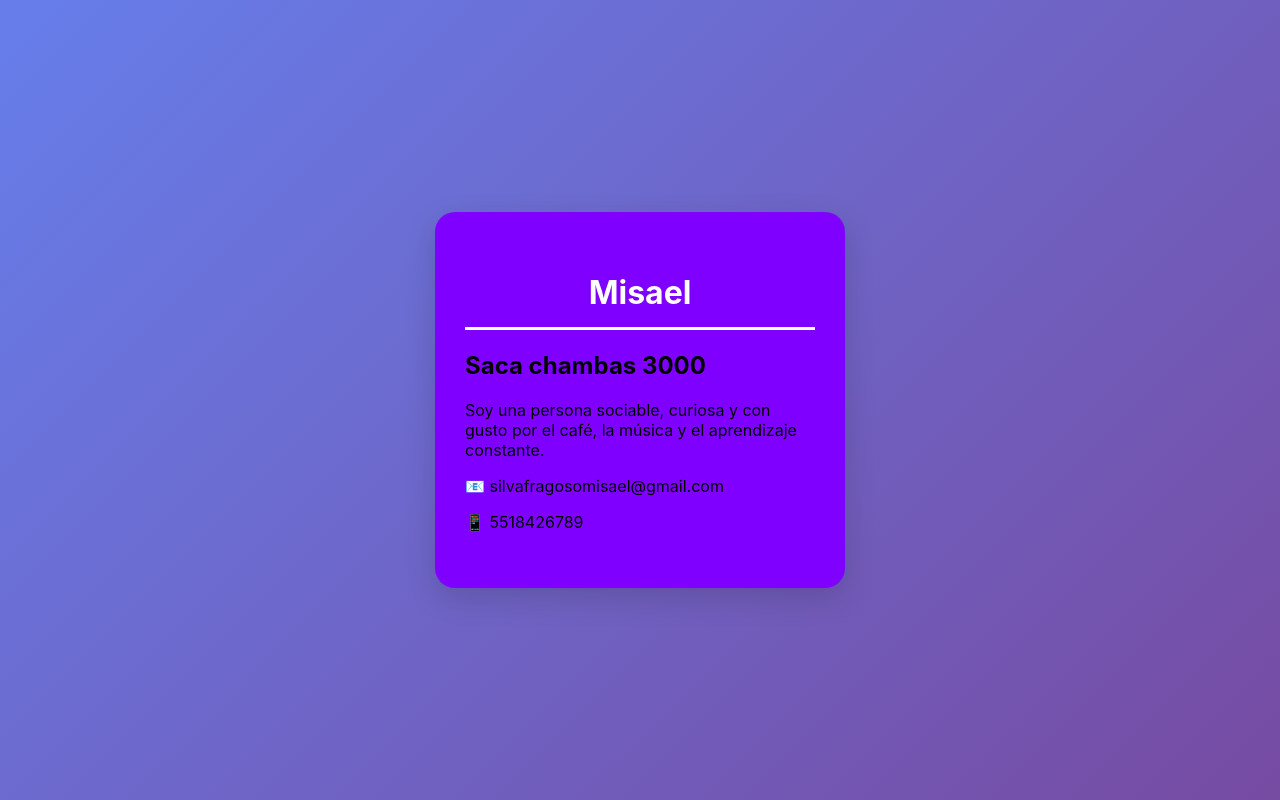
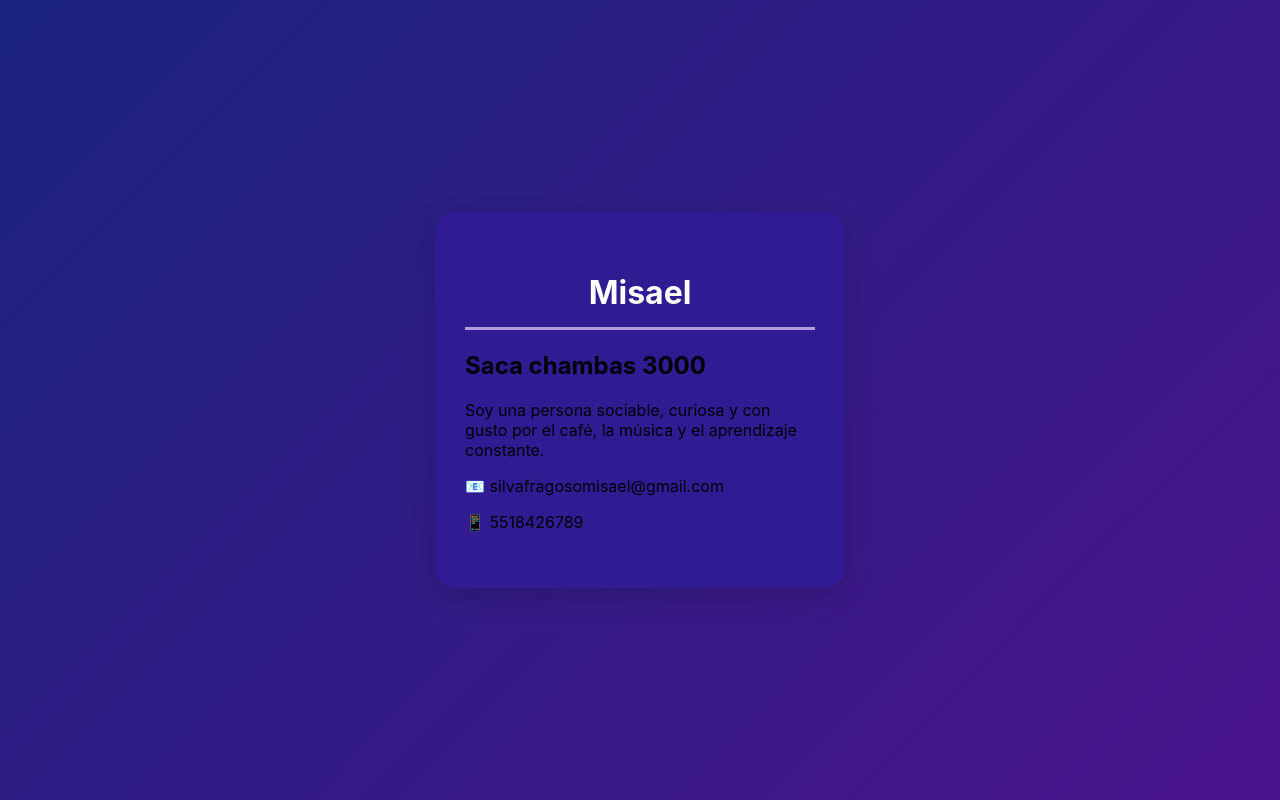
Before and after one commit to CUYORITO/Actividades_programacion_Web, a plain HTML site: page index.html in a window 1280 px wide. Drawn offline with Linux system fonts and the light colour scheme.

Commit message:
Update index.html

```diff
--- a/index.html
+++ b/index.html
@@ -7,7 +7,7 @@
     <style>
         body {
             font-family: 'Inter', sans-serif;
-            background: linear-gradient(135deg, #667eea, #764ba2);
+            background: linear-gradient(135deg, #1a237e, #4a148c); /* azul oscuro a violeta */
             display: flex;
             justify-content: center;
             align-items: center;
@@ -15,7 +15,7 @@
             margin: 0;
         }
         .tarjeta {
-            background: #8000FF;
+            background: #311b92; /* violeta oscuro */
             width: 350px;
             border-radius: 20px;
             padding: 40px 30px;
@@ -26,7 +26,7 @@
             color: #ffffff;
             text-align: center;
             font-size: 32px;
-            border-bottom: 3px solid #ffffff;
+            border-bottom: 3px solid #b39ddb; /* violeta claro */
             padding-bottom: 15px;
         }
     </style>
```
